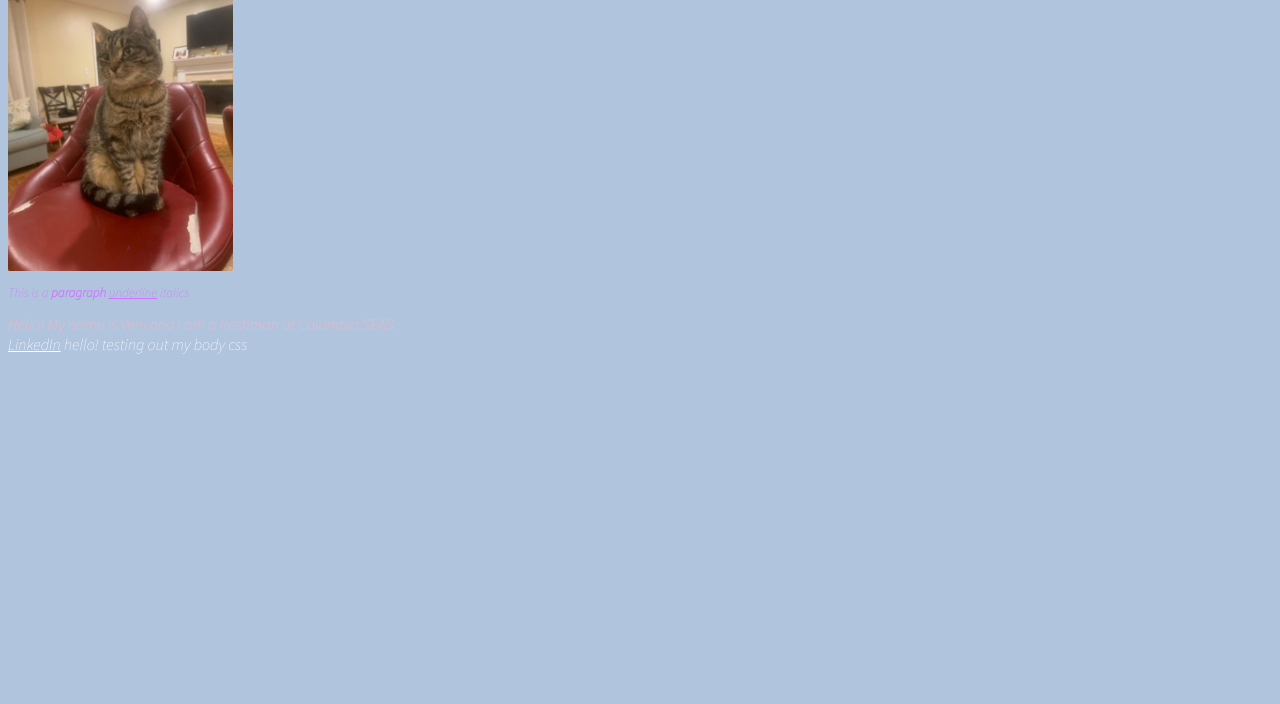
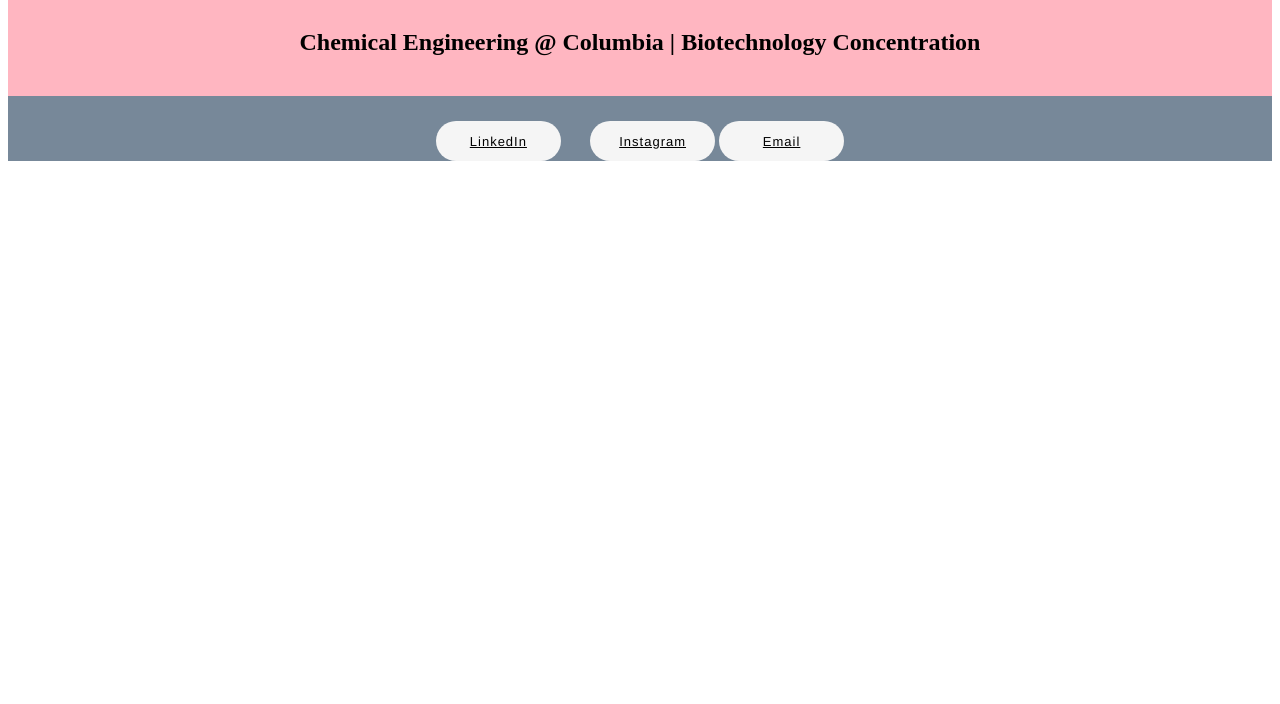
Before and after one commit to venidole/venidole.github.io, a plain HTML site: page index.html in a window 1280 px wide. Shown: the part 96-800 px from the top of the page. Drawn offline with Linux system fonts and the light colour scheme; a web font is replaced by a local one.

Commit message:
socials buttons

```diff
--- a/css/style.css
+++ b/css/style.css
@@ -1,26 +1,142 @@
+
+#header {
+	text-align: center;
+	align-items: center;
+	background: lightpink;
+}
+
+.name{
+	font-size: 200%;
+}
+
+.header-bio{
+	font-size: 100%;
+}
+
+.socials {
+	justify-content: space-evenly;
+	background: lightslategrey;
+	margin-top: 40px;
+}
+
+.socials button{
+	margin-top: 2%;
+}
+
+.Linkedin{
+	border-radius: 30px;
+	border: 1px transparent;
+	background: whitesmoke;
+	width:  125px;
+	height: 40px;
+	transition:800ms ease all;
+	margin-right: 2%;
+}
+
+.Linkedin:hover{
+	background: green;
+}
+
+.Linkedin a{
+	font-family: 'Helvetica';
+	font-size:  13px;
+	font-weight: 400;
+	letter-spacing: 1px;
+	color: black;
+	text-decoration:  underline;
+	transition:800ms ease all;
+}
+
+.Linkedin a:hover{
+	color: pink;
+	transition:800ms ease all;
+}
+
+.Instagram{
+	border-radius: 30px;
+	border: 1px transparent;
+	background: whitesmoke;
+	width:  125px;
+	height: 40px;
+	transition:800ms ease all;
+}
+
+.Instagram a{
+	font-family: 'Helvetica';
+	font-size:  13px;
+	font-weight: 400;
+	letter-spacing: 1px;
+	color: black;
+	text-decoration:  underline;
+	transition:800ms ease all;
+}
+
+.Instagram a:hover{
+	color: pink;
+	transition:800ms ease all;
+}
+
+.Email{
+	border-radius: 30px;
+	border: 1px transparent;
+	background: whitesmoke;
+	width:  125px;
+	height: 40px;
+	transition:800ms ease all;
+}
+
+.Email a{
+	font-family: 'Helvetica';
+	font-size:  13px;
+	font-weight: 400;
+	letter-spacing: 1px;
+	color: black;
+	text-decoration:  underline;
+	transition:800ms ease all;
+}
+
+.Email a:hover{
+	color: pink;
+	transition:800ms ease all;
+}
+
+
+/* this is code from day 1 intro to css (use to refer back to)
+
 body {
-	background-color: lightsteelblue;
-	color: white;
+	background-color: white;
+	color: black;
 	font-family: 'Source Sans Pro', sans-serif;
 
 }
 
 a {
-	color: white;
+	color: black;
+	text-align:  center;
 }
 
 h1 {
-	color: blue;
+	text-align: center;
+	color: black;
 	font-family: 'Luxurious Roman', cursive;
+	font-size: 40px;
+}
+
+h2 {
+	text-align: center;
+
 }
 
 p{
+	text-align: center;
 	font-size: 13px;
 	font-family: 'Source Sans Pro', sans-serif;
 	color: #D174FF;
+	text-align: center;
 
 }
 
 p2{
 	color: lightpink;
-}
+	text-align: center;
+} */
--- a/index.html
+++ b/index.html
@@ -4,16 +4,20 @@
 
 		<!-- This is a comment -->
 		<title> Veni's Website </title>
+		<!-- font for title -->
 		<link rel="preconnect" href="https://fonts.googleapis.com">
 		<link rel="preconnect" href="https://fonts.gstatic.com" crossorigin>
 		<link href="https://fonts.googleapis.com/css2?family=Luxurious+Roman&display=swap" rel="stylesheet">
 
+		<!-- font for body -->
 		<link rel="preconnect" href="https://fonts.googleapis.com">
 		<link rel="preconnect" href="https://fonts.gstatic.com" crossorigin>
 		<link href="https://fonts.googleapis.com/css2?family=Source+Sans+Pro:ital,wght@1,200&display=swap" rel="stylesheet">
 
+		<!-- connects to css -->
 		<link rel="stylesheet" type="text/css" href="./css/style.css">
 
+		<!-- connects to js -->
 		<scrip src="./js/index.js"></script>
 
 	</head>
@@ -21,9 +25,34 @@
 	<body>
 
 		<!-- Put all content here -->
-		<h1> Veni Dole </h1>
+
+		<!-- header section -->
+		<div id="header">
+			<div class="name">
+				<h1>Veni Dole</h1>
+			</div>
+
+			<div class="header-bio">
+				<h2> Chemical Engineering @ Columbia | Biotechnology Concentration </h2>
+			</div>
 
 
+			<div class="socials">
+				<button class="Linkedin">
+					<a target="_blank" href="https://www.linkedin.com/in/krishnaveni-dole-9025741a4/">LinkedIn</a>
+				</button>
+
+				<button class="Instagram">
+					<a target="_blank" href="https://www.instagram.com/veni.dole/"> Instagram</a>
+				</button>
+
+				<button class="Email">
+					<a target="_blank" href = "mailto: venidole@gmail.com"> Email</a>
+				</button>
+			</div>
+		</div>
+
+		<!--
 		<img src="./images/cat.jpeg" height="300px">
 
 		<p> This is a <b>paragraph </b>
@@ -39,7 +68,7 @@
 		<a target="_blank" href="https://www.linkedin.com/in/krishnaveni-dole-9025741a4/">
 		LinkedIn</a>
 
-		hello! testing out my body css
+		hello! testing out my body css -->
 
 	<body>
 
```
